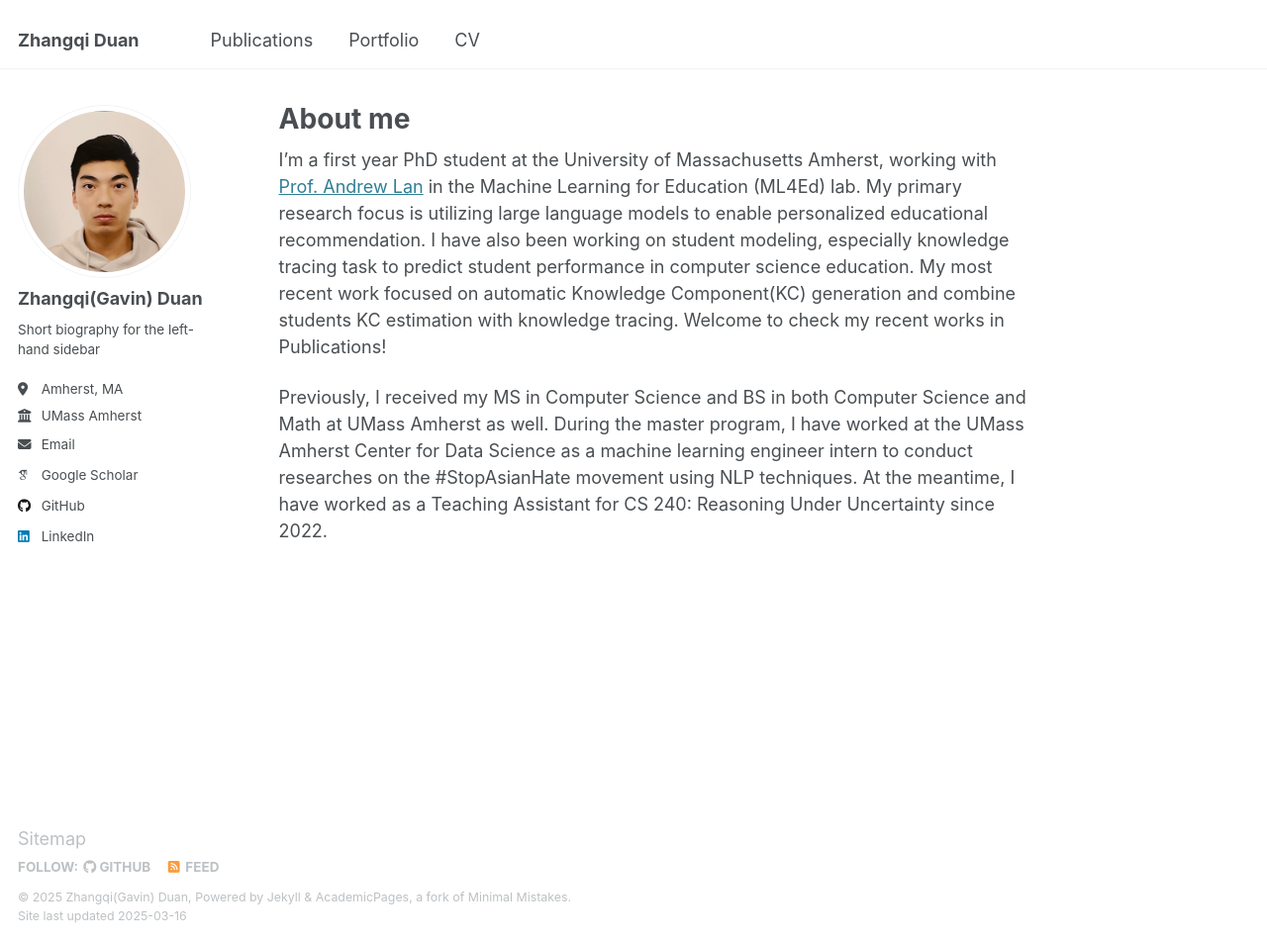
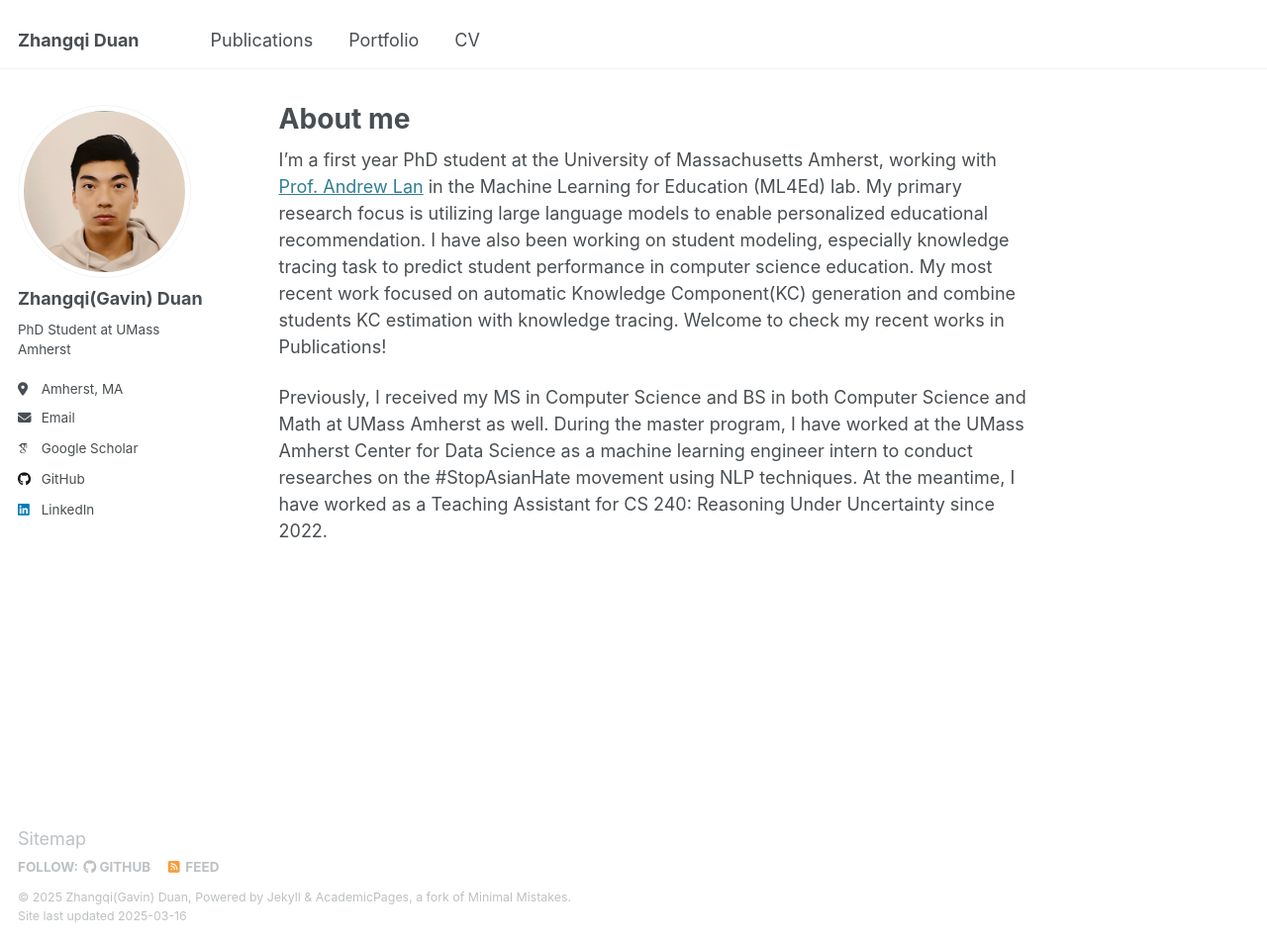
Before and after one commit to GavinDuan513/GavinDuan513.github.io, a Jekyll site: the page built from _pages/about.md, in a window 1280 px wide and 953 px high. Shown: the whole window at 99% size. Built offline with Jekyll 4.4.1, drawn with Linux system fonts in a browser that asks for light colours; some web fonts are replaced.

Commit message:
Update _config.yml

```diff
--- a/_config.yml
+++ b/_config.yml
@@ -24,11 +24,8 @@ author:
   # Biographic information
   avatar           : "profile.png"
   name             : "Zhangqi(Gavin) Duan"
-  pronouns         : # example: "she/her"
-  bio              : "Short biography for the left-hand sidebar"
+  bio              : "PhD Student at UMass Amherst"
   location         : "Amherst, MA"
-  employer         : "UMass Amherst"
-  uri              : # URL
   email            : "zduan@umass.edu"
 
   # Academic websites
```
